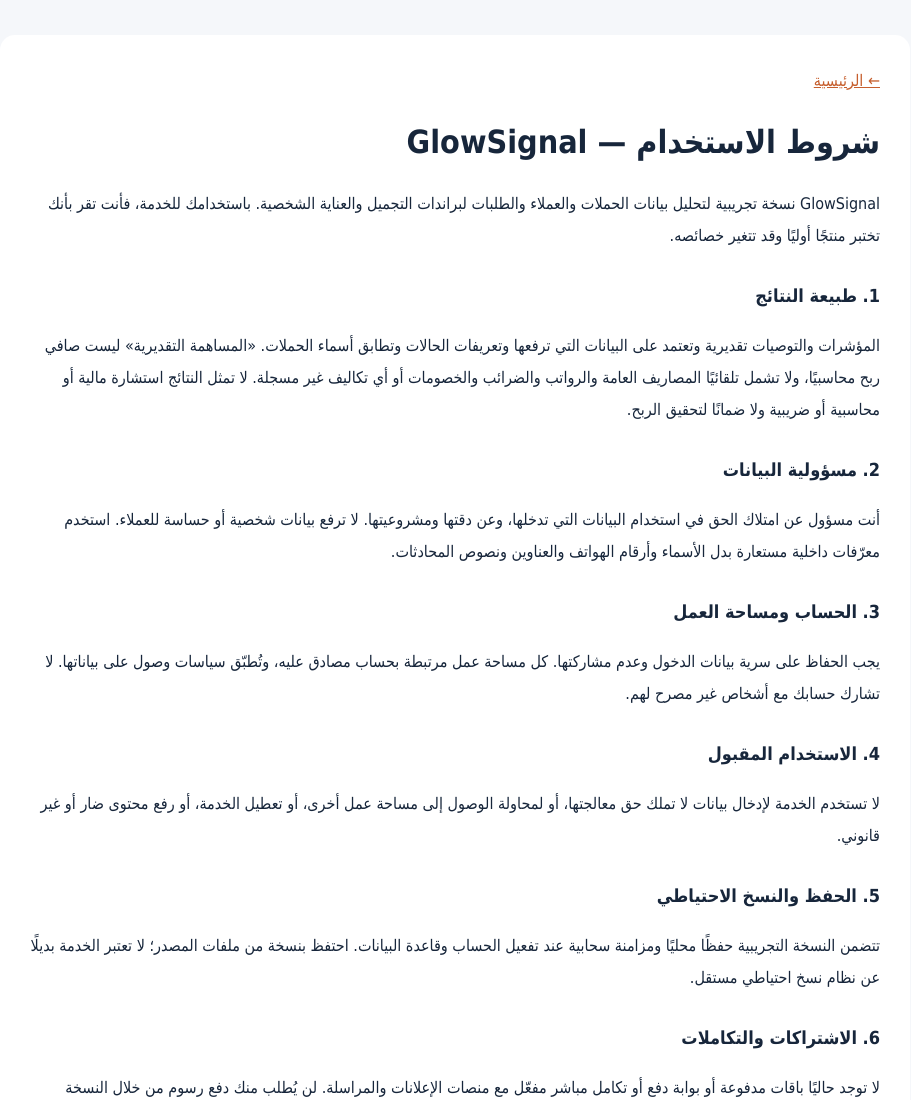
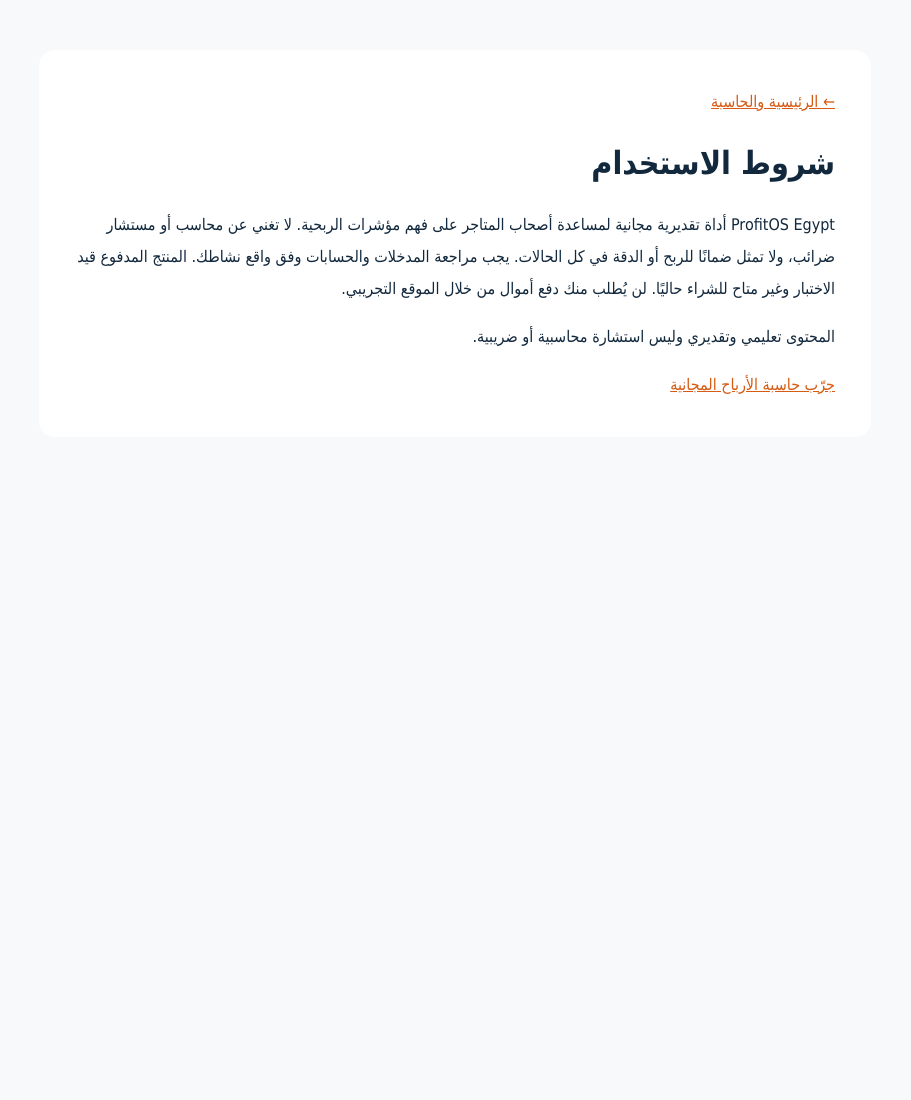
Before and after one commit to mabdelstar466-dotcom/profitos-egypt, a plain HTML site: page terms.html in a window 1280 px wide. Shown: the top 1100 px of the page, without its empty margins (185-1096 px from the left). After the commit the page ends 800 px from the top, so only its background shows below. Drawn offline with Linux system fonts and the light colour scheme.

Commit message:
Restore ProfitOS terms page

```diff
--- a/terms.html
+++ b/terms.html
@@ -1,30 +1 @@
-<!doctype html>
-<html lang="ar" dir="rtl">
-<head>
-<meta charset="utf-8"><meta name="viewport" content="width=device-width,initial-scale=1">
-<title>شروط الاستخدام | GlowSignal</title>
-<meta name="description" content="شروط استخدام النسخة التجريبية من GlowSignal لتحليل أداء الحملات والعملاء والطلبات.">
-<style>body{font-family:Tahoma,Arial,sans-serif;line-height:2;color:#17263b;margin:0;background:#f5f7fa}main{max-width:850px;margin:35px auto;background:white;padding:30px;border-radius:15px}a{color:#c65f2e}h1{line-height:1.5}h2{font-size:18px;margin-top:26px}@media(max-width:900px){main{margin:12px;padding:20px}}</style>
-</head>
-<body><main>
-<a href="./">← الرئيسية</a>
-<h1>شروط الاستخدام — GlowSignal</h1>
-<p>GlowSignal نسخة تجريبية لتحليل بيانات الحملات والعملاء والطلبات لبراندات التجميل والعناية الشخصية. باستخدامك للخدمة، فأنت تقر بأنك تختبر منتجًا أوليًا وقد تتغير خصائصه.</p>
-<h2>1. طبيعة النتائج</h2>
-<p>المؤشرات والتوصيات تقديرية وتعتمد على البيانات التي ترفعها وتعريفات الحالات وتطابق أسماء الحملات. «المساهمة التقديرية» ليست صافي ربح محاسبيًا، ولا تشمل تلقائيًا المصاريف العامة والرواتب والضرائب والخصومات أو أي تكاليف غير مسجلة. لا تمثل النتائج استشارة مالية أو محاسبية أو ضريبية ولا ضمانًا لتحقيق الربح.</p>
-<h2>2. مسؤولية البيانات</h2>
-<p>أنت مسؤول عن امتلاك الحق في استخدام البيانات التي تدخلها، وعن دقتها ومشروعيتها. لا ترفع بيانات شخصية أو حساسة للعملاء. استخدم معرّفات داخلية مستعارة بدل الأسماء وأرقام الهواتف والعناوين ونصوص المحادثات.</p>
-<h2>3. الحساب ومساحة العمل</h2>
-<p>يجب الحفاظ على سرية بيانات الدخول وعدم مشاركتها. كل مساحة عمل مرتبطة بحساب مصادق عليه، وتُطبّق سياسات وصول على بياناتها. لا تشارك حسابك مع أشخاص غير مصرح لهم.</p>
-<h2>4. الاستخدام المقبول</h2>
-<p>لا تستخدم الخدمة لإدخال بيانات لا تملك حق معالجتها، أو لمحاولة الوصول إلى مساحة عمل أخرى، أو تعطيل الخدمة، أو رفع محتوى ضار أو غير قانوني.</p>
-<h2>5. الحفظ والنسخ الاحتياطي</h2>
-<p>تتضمن النسخة التجريبية حفظًا محليًا ومزامنة سحابية عند تفعيل الحساب وقاعدة البيانات. احتفظ بنسخة من ملفات المصدر؛ لا تعتبر الخدمة بديلًا عن نظام نسخ احتياطي مستقل.</p>
-<h2>6. الاشتراكات والتكاملات</h2>
-<p>لا توجد حاليًا باقات مدفوعة أو بوابة دفع أو تكامل مباشر مفعّل مع منصات الإعلانات والمراسلة. لن يُطلب منك دفع رسوم من خلال النسخة الحالية.</p>
-<h2>7. التوفر والتغييرات</h2>
-<p>قد تتوقف بعض الوظائف أو تتغير خلال الاختبار. لا نقدم في هذه المرحلة ضمانًا لتوافر الخدمة دون انقطاع أو ملاءمتها لغرض محاسبي أو تشغيلي محدد.</p>
-<h2>8. التواصل والتحديثات</h2>
-<p>سيتم نشر أي تعديلات جوهرية على هذه الصفحة. قبل الإطلاق التجاري، يجب إضافة بيانات الكيان المشغل ووسائل التواصل والدعم وسياسة الاسترجاع وأي شروط قانونية لازمة.</p>
-<p><b>GlowSignal — نسخة تجريبية.</b></p>
-</main></body></html>
+<!doctype html><html lang="ar" dir="rtl"><head><meta charset="utf-8"><meta name="viewport" content="width=device-width,initial-scale=1"><title>شروط الاستخدام | ProfitOS Egypt</title><meta name="description" content="شروط الاستخدام — دليل عملي لأصحاب المتاجر الإلكترونية في مصر."><style>body{font-family:Tahoma,Arial,sans-serif;line-height:2;color:#12283d;margin:0;background:#f7f9fb}main{max-width:760px;margin:50px auto;background:white;padding:36px;border-radius:16px}a{color:#d65b14}h1{line-height:1.5}@media(max-width:800px){main{margin:12px;padding:20px}}</style></head><body><main><a href="./index.html">← الرئيسية والحاسبة</a><h1>شروط الاستخدام</h1><p>ProfitOS Egypt أداة تقديرية مجانية لمساعدة أصحاب المتاجر على فهم مؤشرات الربحية. لا تغني عن محاسب أو مستشار ضرائب، ولا تمثل ضمانًا للربح أو الدقة في كل الحالات. يجب مراجعة المدخلات والحسابات وفق واقع نشاطك. المنتج المدفوع قيد الاختبار وغير متاح للشراء حاليًا. لن يُطلب منك دفع أموال من خلال الموقع التجريبي.</p><p>المحتوى تعليمي وتقديري وليس استشارة محاسبية أو ضريبية.</p><a href="./index.html#calculator">جرّب حاسبة الأرباح المجانية</a></main></body></html>
```
